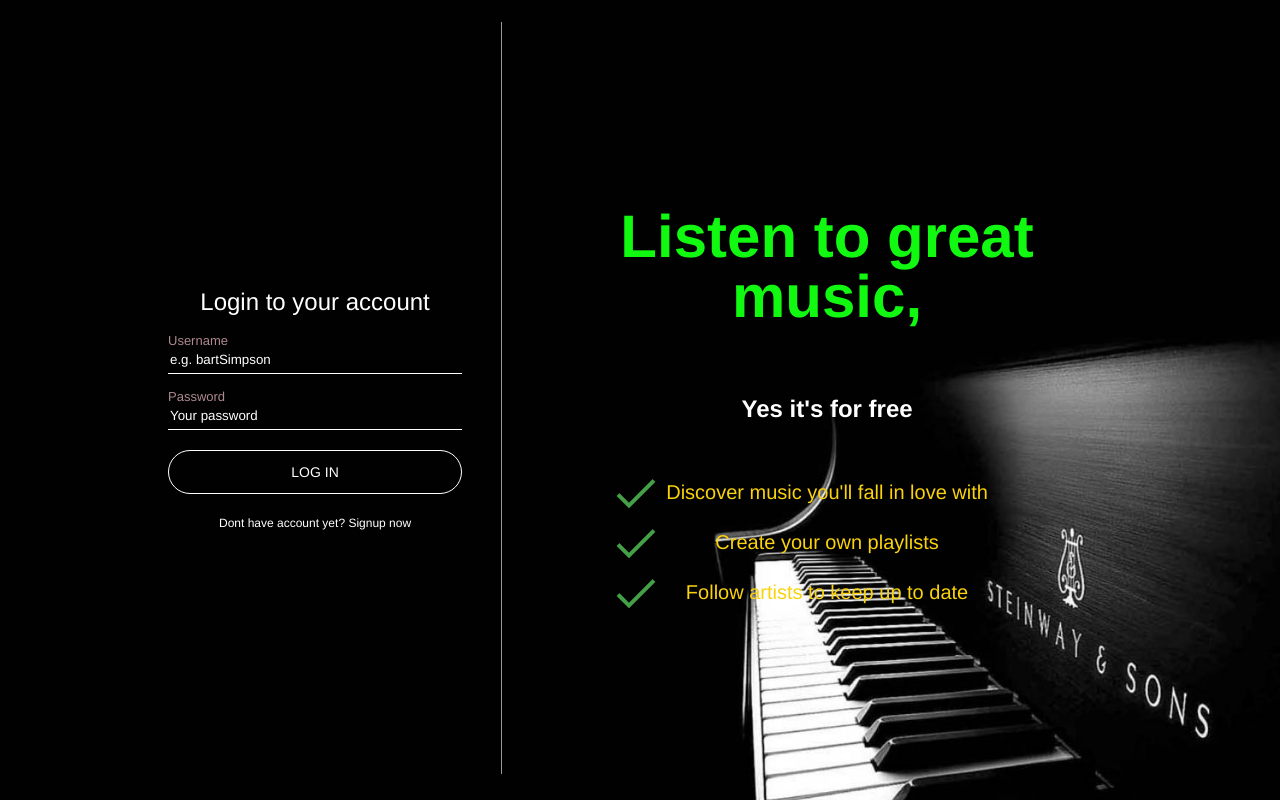
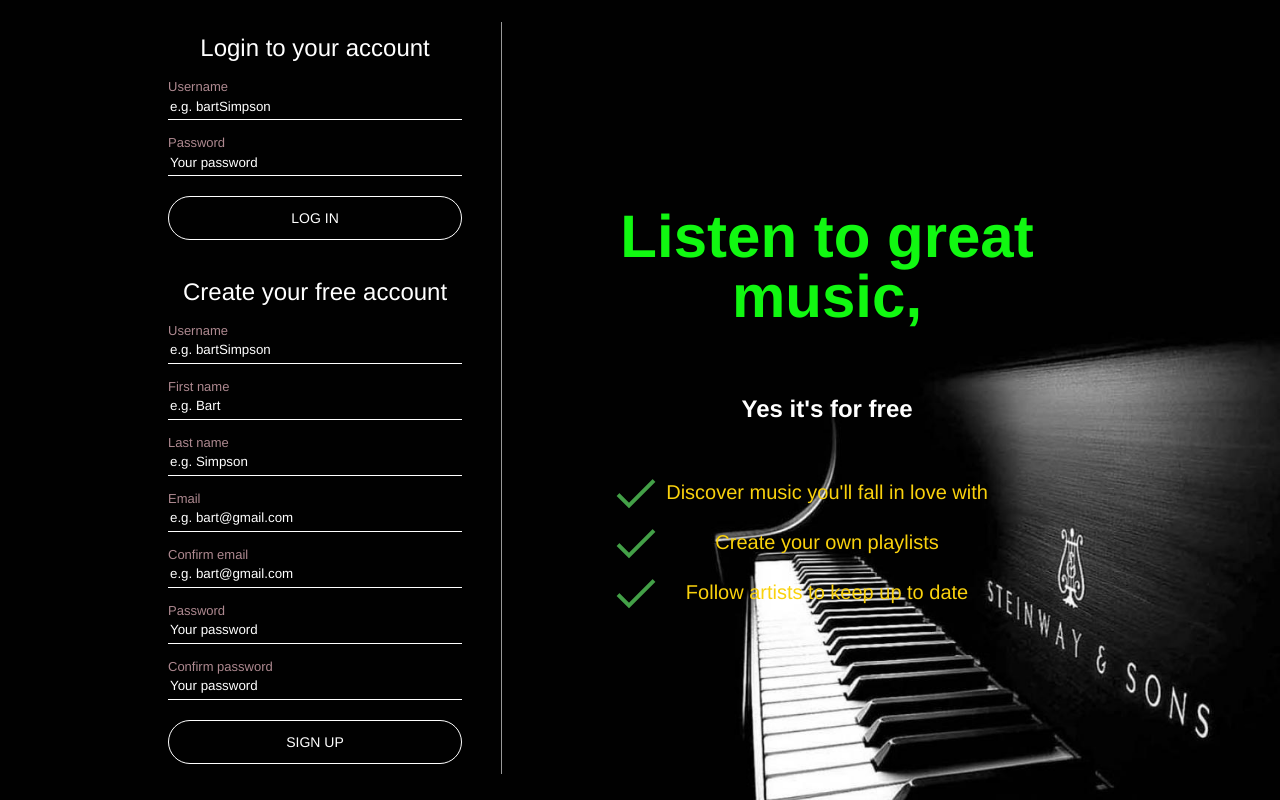
Before and after one commit to KamalAlyKamal/spotify-clone, a PHP site: page /register.php in a window 1280 px wide. Run offline with PHP 8.4, Linux system fonts and the light colour scheme.

Commit message:
Final changes

```diff
--- a/assets/css/register.css
+++ b/assets/css/register.css
@@ -113,6 +113,10 @@
 	cursor: pointer;
 }
 
+#inputContainer button:focus {
+	outline: none;
+}
+
 .hasAccountText{
 	text-align: center;
 }
@@ -127,9 +131,6 @@
 	color: #CCCCCC !important;
 }
 
-#registerForm{
-	display: none;
-}
 
 #loginText {
     padding: 40px;
--- a/assets/js/register.js
+++ /dev/null
@@ -1,13 +0,0 @@
-$(document).ready(function(){
-	$("#hideLogin").click(function(){
-		$("#loginForm").hide();
-		$("#registerForm").show();
-	});
-
-	$("#hideRegister").click(function(){
-		$("#loginForm").show();
-		$("#registerForm").hide();
-	});
-
-
-});
--- a/assets/js/script.js
+++ b/assets/js/script.js
@@ -260,7 +260,7 @@ function Audio() {
         this.audio.currentTime = seconds;
     }
 
-    // Event listener for duration
+    // Event listener for duration at the start of the song
     this.audio.addEventListener('canplay', function() {
         var duration = formatTime(this.duration);
         $('.progressTime.remaining').text(duration);
--- a/register.php
+++ b/register.php
@@ -46,9 +46,6 @@ if(isset($_SESSION['userLoggedIn'])) {
                     </p>
 
                     <button type="submit" name="loginButton">LOG IN</button>
-                    <div class="hasAccountText">
-                        <span id="hideLogin">Dont have account yet? Signup now</span>
-                    </div>
 
                 </form>
 
@@ -115,9 +112,6 @@ if(isset($_SESSION['userLoggedIn'])) {
                     </p>
 
                     <button type="submit" name="registerButton">SIGN UP</button>
-                    <div class="hasAccountText">
-                        <span id="hideRegister">Already have account? Login now</span>
-                    </div>
                 </form>
             </div>
             <div id="loginText">
```
